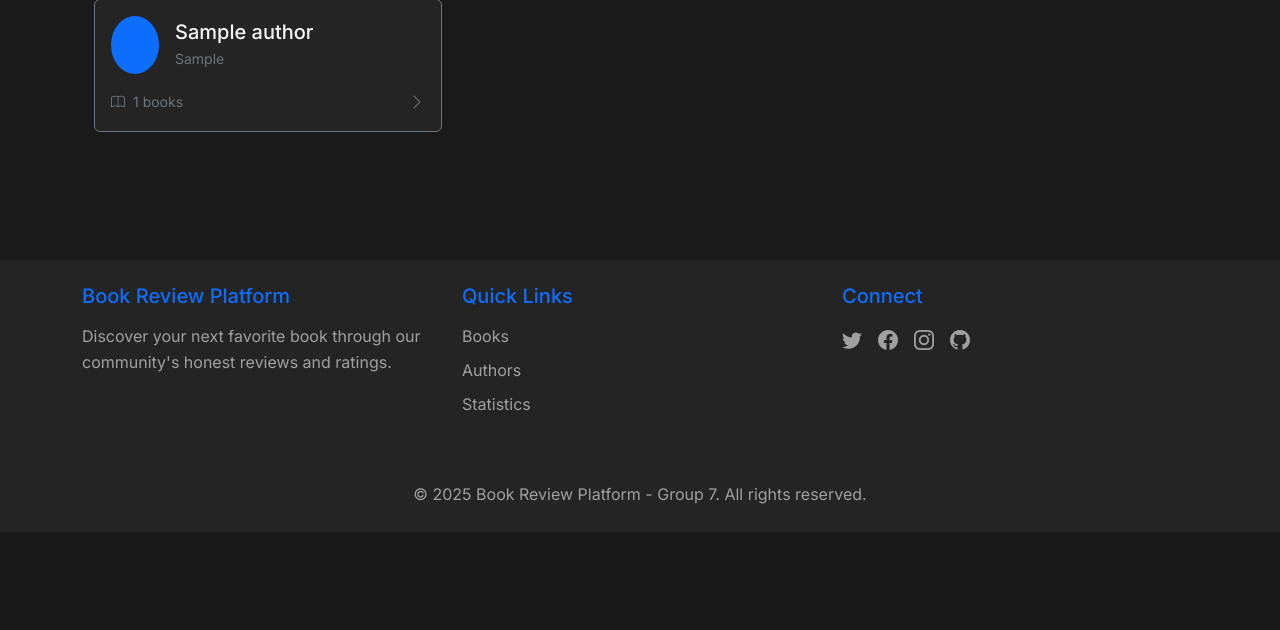
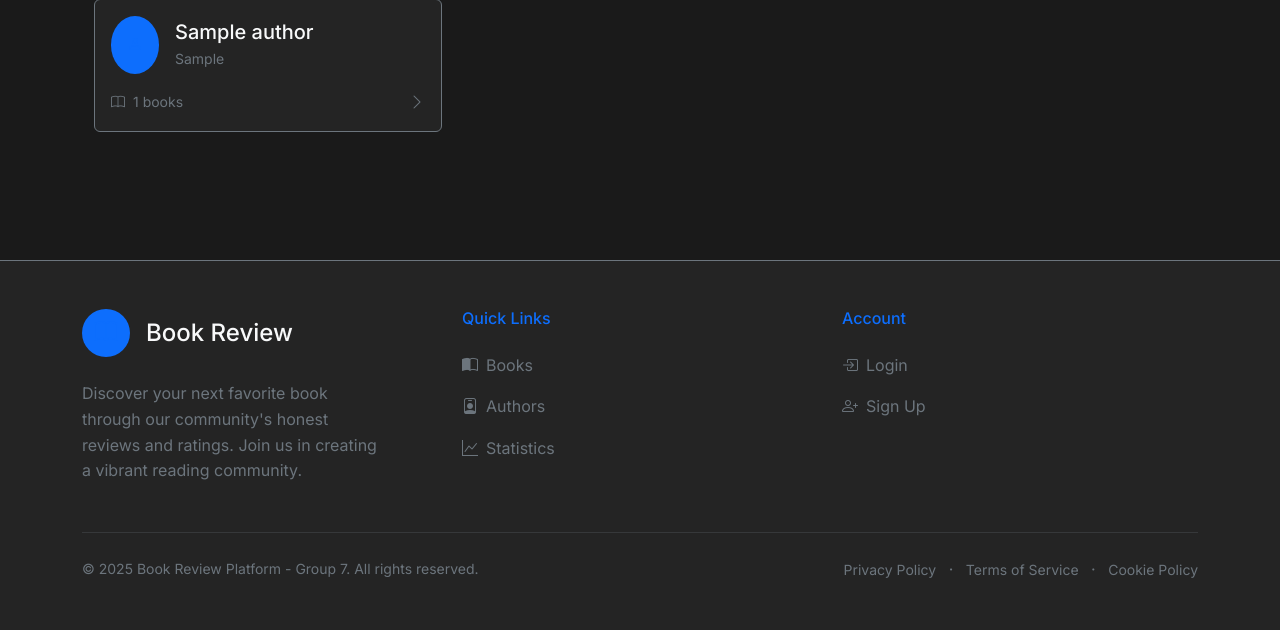
Before and after one commit to AlbertoZuiga/software-architecture-group-7, a Django app: page /authors/ in a window 1280 px wide. Shown: the part 334-964 px from the top of the page. Before the commit the page ends 838 px from the top, so only its background shows below. Run offline with Django 5.2, Linux system fonts and the light colour scheme; tables that the repository leaves empty hold one stand-in row (values such as "Sample post").

Commit message:
style: enhance footer layout with improved branding, quick links, and account options

```diff
--- a/apps/common/templates/partials/_footer.html
+++ b/apps/common/templates/partials/_footer.html
@@ -1,39 +1,124 @@
-<footer class="mt-5 py-4">
+<footer class="mt-5 py-5 bg-dark border-top border-secondary">
     <div class="container">
-        <div class="row g-4 text-center text-md-start">
-            <div class="col-md-4">
-                <h5 class="mb-3 text-primary">Book Review Platform</h5>
-                <p class="text-muted mb-0">Discover your next favorite book through our community's honest reviews and ratings.</p>
+        <!-- Main Footer Content -->
+        <div class="row g-4 mb-5">
+            <!-- Brand Section -->
+            <div class="col-lg-4 col-md-6">
+                <div class="pe-lg-5">
+                    <div class="d-flex align-items-center mb-4">
+                        <div class="icon-circle bg-primary bg-opacity-15 p-3 me-3">
+                            <i class="bi bi-book text-primary fs-4"></i>
+                        </div>
+                        <h5 class="h4 text-light mb-0">Book Review</h5>
+                    </div>
+                    <p class="text-secondary mb-0">Discover your next favorite book through our community's honest reviews and ratings. Join us in creating a vibrant reading community.</p>
+                </div>
             </div>
-            <div class="col-md-4">
-                <h5 class="mb-3 text-primary">Quick Links</h5>
-                <ul class="list-unstyled">
-                    <li><a href="{% url 'books:index' %}" class="text-muted text-decoration-none mb-2 d-block">Books</a></li>
-                    <li><a href="{% url 'authors:index' %}" class="text-muted text-decoration-none mb-2 d-block">Authors</a></li>
-                    <li><a href="/stats/" class="text-muted text-decoration-none mb-2 d-block">Statistics</a></li>
+
+            <!-- Quick Links -->
+            <div class="col-lg-4 col-md-6">
+                <h6 class="text-primary mb-4">Quick Links</h6>
+                <ul class="list-unstyled mb-0">
+                    <li class="mb-3">
+                        <a href="{% url 'books:index' %}" class="text-secondary text-decoration-none hover-text-light d-flex align-items-center">
+                            <i class="bi bi-book-half me-2"></i>
+                            <span>Books</span>
+                        </a>
+                    </li>
+                    <li class="mb-3">
+                        <a href="{% url 'authors:index' %}" class="text-secondary text-decoration-none hover-text-light d-flex align-items-center">
+                            <i class="bi bi-person-badge me-2"></i>
+                            <span>Authors</span>
+                        </a>
+                    </li>
+                    <li class="mb-3">
+                        <a href="/stats/" class="text-secondary text-decoration-none hover-text-light d-flex align-items-center">
+                            <i class="bi bi-graph-up me-2"></i>
+                            <span>Statistics</span>
+                        </a>
+                    </li>
                 </ul>
             </div>
-            <div class="col-md-4">
-                <h5 class="mb-3 text-primary">Connect</h5>
-                <div class="d-flex gap-3 justify-content-center justify-content-md-start">
-                    <a href="#" class="text-muted text-decoration-none">
-                        <i class="bi bi-twitter fs-5"></i>
-                    </a>
-                    <a href="#" class="text-muted text-decoration-none">
-                        <i class="bi bi-facebook fs-5"></i>
-                    </a>
-                    <a href="#" class="text-muted text-decoration-none">
-                        <i class="bi bi-instagram fs-5"></i>
-                    </a>
-                    <a href="#" class="text-muted text-decoration-none">
-                        <i class="bi bi-github fs-5"></i>
-                    </a>
-                </div>
+
+            <!-- Account Links -->
+            <div class="col-lg-4 col-md-6">
+                <h6 class="text-primary mb-4">Account</h6>
+                <ul class="list-unstyled mb-0">
+                    {% if user.is_authenticated %}
+                        <li class="mb-3">
+                            <a href="{% url 'logout' %}" class="text-secondary text-decoration-none hover-text-light d-flex align-items-center">
+                                <i class="bi bi-box-arrow-right me-2"></i>
+                                <span>Logout</span>
+                            </a>
+                        </li>
+                    {% else %}
+                        <li class="mb-3">
+                            <a href="{% url 'login' %}" class="text-secondary text-decoration-none hover-text-light d-flex align-items-center">
+                                <i class="bi bi-box-arrow-in-right me-2"></i>
+                                <span>Login</span>
+                            </a>
+                        </li>
+                        <li class="mb-3">
+                            <a href="{% url 'signup' %}" class="text-secondary text-decoration-none hover-text-light d-flex align-items-center">
+                                <i class="bi bi-person-plus me-2"></i>
+                                <span>Sign Up</span>
+                            </a>
+                        </li>
+                    {% endif %}
+                </ul>
             </div>
         </div>
-        <hr class="my-4" style="border-color: var(--bg-accent);">
-        <div class="text-center text-muted">
-            <p class="mb-0">&copy; 2025 Book Review Platform - Group 7. All rights reserved.</p>
+
+        <!-- Divider -->
+        <hr class="border-secondary my-4">
+
+        <!-- Copyright Section -->
+        <div class="row align-items-center">
+            <div class="col-md-6 text-center text-md-start">
+                <p class="text-secondary small mb-3 mb-md-0">
+                    &copy; {% now "Y" %} Book Review Platform - Group 7. All rights reserved.
+                </p>
+            </div>
+            <div class="col-md-6 text-center text-md-end">
+                <ul class="list-inline mb-0">
+                    <li class="list-inline-item">
+                        <a href="#" class="text-secondary text-decoration-none small hover-text-light">Privacy Policy</a>
+                    </li>
+                    <li class="list-inline-item">
+                        <span class="text-secondary mx-2">&middot;</span>
+                    </li>
+                    <li class="list-inline-item">
+                        <a href="#" class="text-secondary text-decoration-none small hover-text-light">Terms of Service</a>
+                    </li>
+                    <li class="list-inline-item">
+                        <span class="text-secondary mx-2">&middot;</span>
+                    </li>
+                    <li class="list-inline-item">
+                        <a href="#" class="text-secondary text-decoration-none small hover-text-light">Cookie Policy</a>
+                    </li>
+                </ul>
+            </div>
         </div>
     </div>
 </footer>
+
+<style>
+    /* Footer Styles */
+    .hover-text-light {
+        transition: color 0.2s ease-in-out;
+    }
+    .hover-text-light:hover {
+        color: #ffffff !important;
+    }
+    .icon-circle {
+        width: 48px;
+        height: 48px;
+        display: flex;
+        align-items: center;
+        justify-content: center;
+        border-radius: 50%;
+    }
+    footer .list-inline-item:not(:last-child) {
+        margin-right: 0;
+    }
+</style>
```
